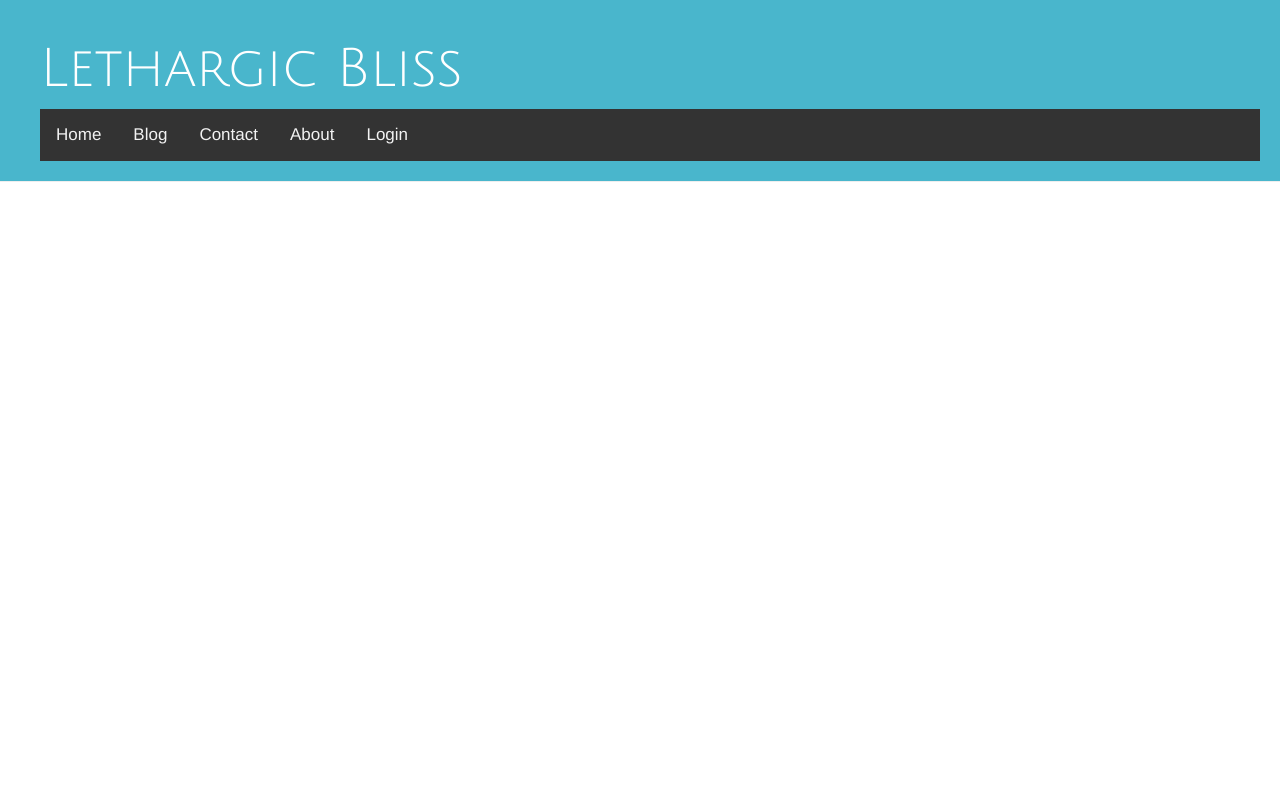
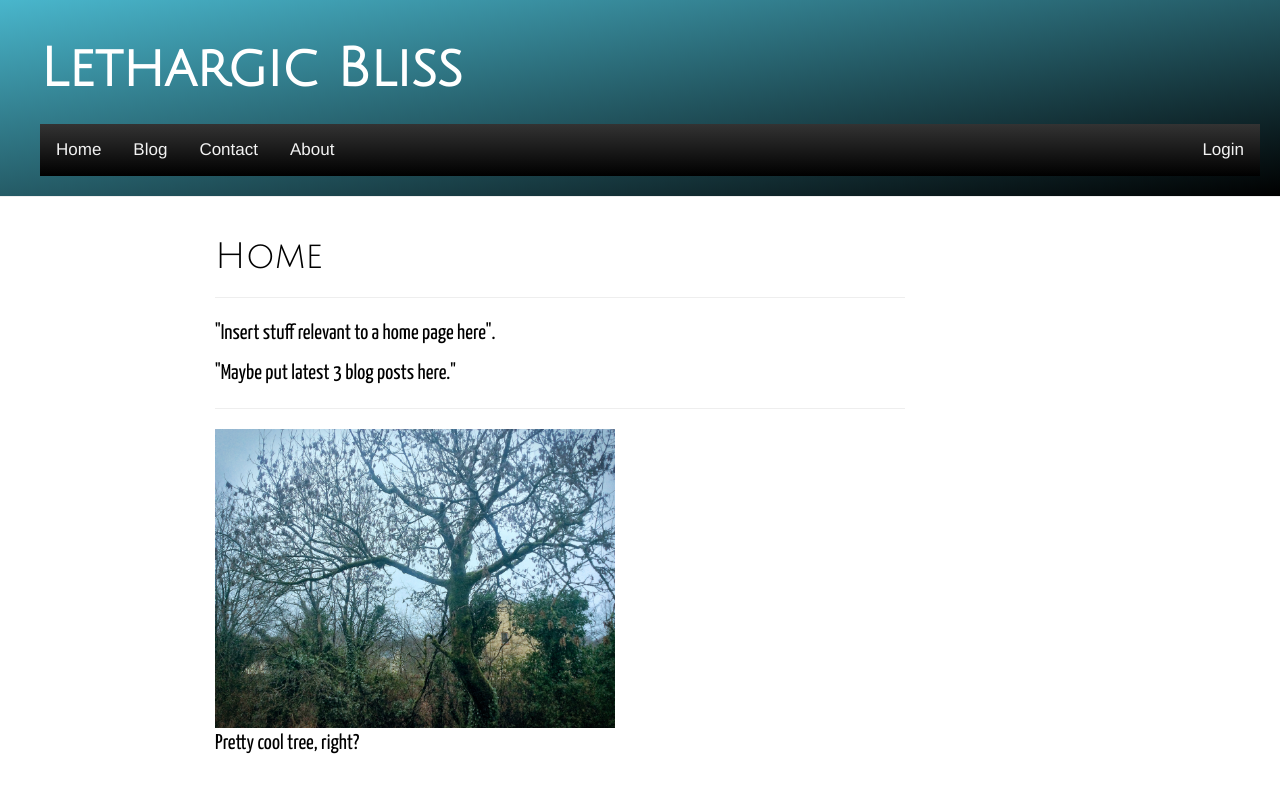
Before and after one commit to Hijaxxed/my-first-blog, a Django app: page / in a window 1280 px wide. Run offline with Django 3.2, Linux system fonts and the light colour scheme; data comes from the database, SQL or seed files in the repository; both versions use the stored data as it was after the commit; some libraries are stand-ins or nearby versions.

Commit message:
appearance changes

```diff
--- a/blog/static/css/blog.css
+++ b/blog/static/css/blog.css
@@ -3,21 +3,22 @@ html {
 }
 
 body {
-    min-height:100%;
-    display:flex;
+    height:100%;
     flex-direction:column;
 }
 
 .page-header {
-    background-color: #49b6cc;
+    background: linear-gradient(to bottom right, #49b6cc, black);
     margin-top: 0;
     padding: 20px 20px 20px 40px;
+
 }
 
 .page-header h1, .page-header h1 a, .page-header h1 a:visited, .page-header h1 a:active {
     color: #ffffff;
     font-size: 40pt;
     text-decoration: none;
+    padding-bottom: 15px;
 }
 
  /* Remove margins and padding from the list, and add a black background color */
@@ -26,7 +27,7 @@ ul.topnav {
     margin: 0;
     padding: 0;
     overflow: hidden;
-    background-color: #333;
+    background: linear-gradient(to bottom, #333, black);
 }
 
 /* Float the list items side by side */
@@ -54,7 +55,9 @@ ul.topnav li.icon {display: none;}
     color: #000000;
     font-family: 'Yanone Kaffeesatz';
     font-size: 16pt;
-    align-content: center;
+    margin-left: 200px;
+    width:auto;
+
 }
 
 h1, h2, h3, h4 {
@@ -92,4 +95,18 @@ h1, h2, h3, h4 {
     margin: 20px 0px 20px 20px;
 }
 
+.authnav {
+   float:right;
 }
+
+
+/*
+.sidebar {
+	float:right;
+	width:250px;
+	right:0;
+	top:0;
+	background-color: #49b6cc;
+	z-index:1;
+}
+*/
--- a/blog/templates/blog/base.html
+++ b/blog/templates/blog/base.html
@@ -15,14 +15,16 @@
 
 		<div class="page-header">
 
-        		<h1><a href="/">Lethargic Bliss</a></h1>
+
+        		<h1><b><a href="/">Lethargic Bliss</a></b></h1>
 
 			<ul class="topnav" id="myTopnav">
   		  	  <li><a href="/">Home</a></li>
-  		  	  <li><a href="#news">Blog</a></li>
+  		  	  <li><a href={% url "post_list" %}>Blog</a></li>
   		  	  <li><a href="#contact">Contact</a></li>
   		  	  <li><a href={% url "about" %}>About</a></li>
 
+			<div class="authnav">
 			{% if user.is_authenticated %}
 			  <li><a href={% url "post_draft_list" %} >Post Drafts</a></li>
   		  	  <li><a href={% url "post_new" %}>Post New</a></li>
@@ -33,17 +35,14 @@
 			  <li><a href={% url 'login' %}>Login</a></li>
 			{% endif %}
 
+
   		 	  <li class="icon">
    		   	    <a href="javascript:void(0);" onclick="myFunction()">&#9776;</a>
   		 	  </li>
+			</div>
 			</ul>
 
-
-
-
-
 		</div>
-
 
 
 		<div class="content container">
@@ -56,6 +55,8 @@
 
     		</div>
 
+
+
 	</body>
 
 
--- /dev/null
+++ b/blog/templates/blog/home.html
@@ -0,0 +1,19 @@
+{% extends 'blog/base.html' %}
+
+{% block content %}
+
+
+	<h1>Home</h1>
+
+	<hr>
+
+	<p>"Insert stuff relevant to a home page here".</p>
+
+	<div>"Maybe put latest 3 blog posts here."</div>
+
+	<hr>
+	<img src="/static/images/tree_test.jpg" alt="A pretty cool tree" width="400px" height="299px">
+	<p>Pretty cool tree, right?</p>
+
+
+{% endblock %}
--- a/blog/urls.py
+++ b/blog/urls.py
@@ -3,7 +3,8 @@ from django.views.generic import TemplateView
 from . import views
 
 urlpatterns = [
-    url(r'^$', views.post_list, name='post_list'),
+    url(r'^$', views.home_page, name='home'),
+    url(r'^postlist/$', views.post_list, name='post_list'),
     url(r'^post/(?P<pk>\d+)/$', views.post_detail, name='post_detail'),
     url(r'^post/new/$', views.post_new, name='post_new'),
     url(r'^post/(?P<pk>\d+)/edit/$', views.post_edit, name='post_edit'),
--- a/blog/views.py
+++ b/blog/views.py
@@ -30,6 +30,10 @@ def post_remove(request, pk):
 
 def about_page(request):
     return render(request, 'blog/about.html')
+
+def home_page(request):
+    return render(request, 'blog/home.html')
+
 
 @login_required
 def post_new(request):
```
Also changed, not shown: blog/static/images/tree_test.jpg (added), db.sqlite3.
